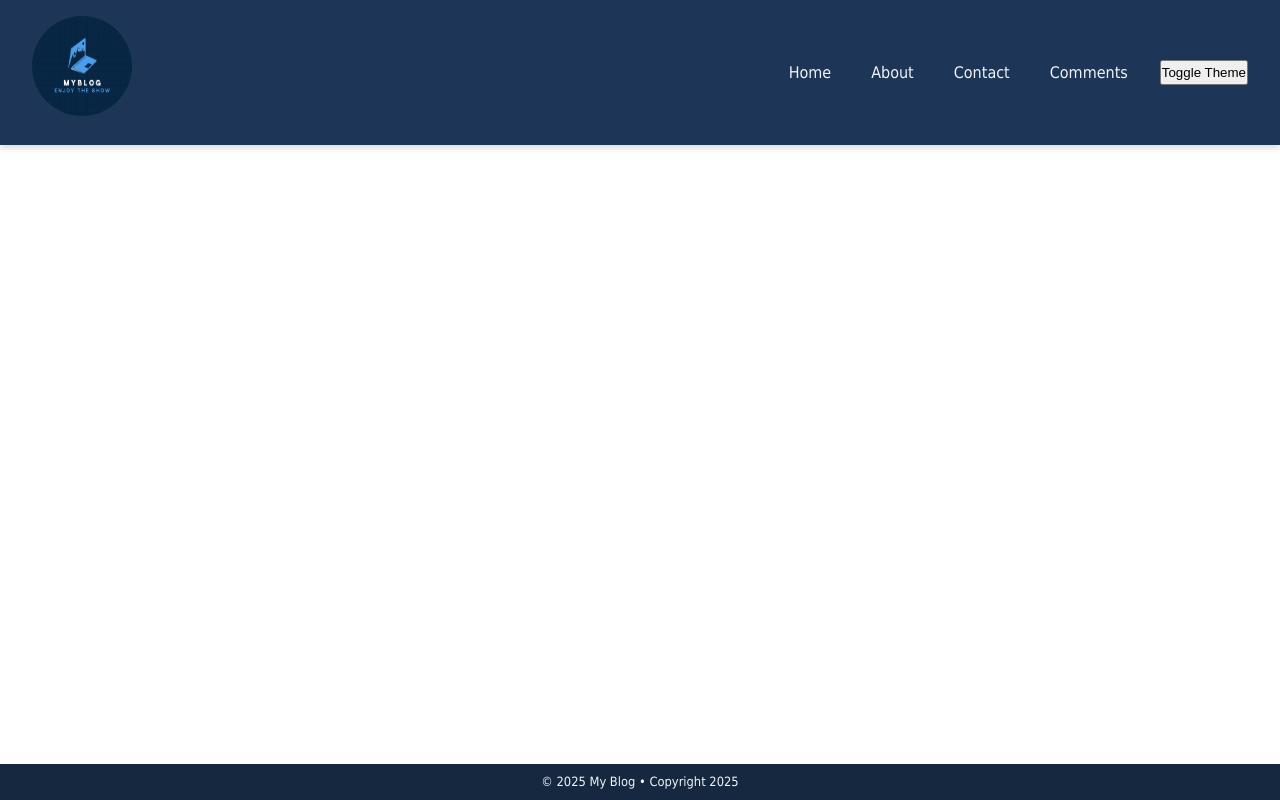
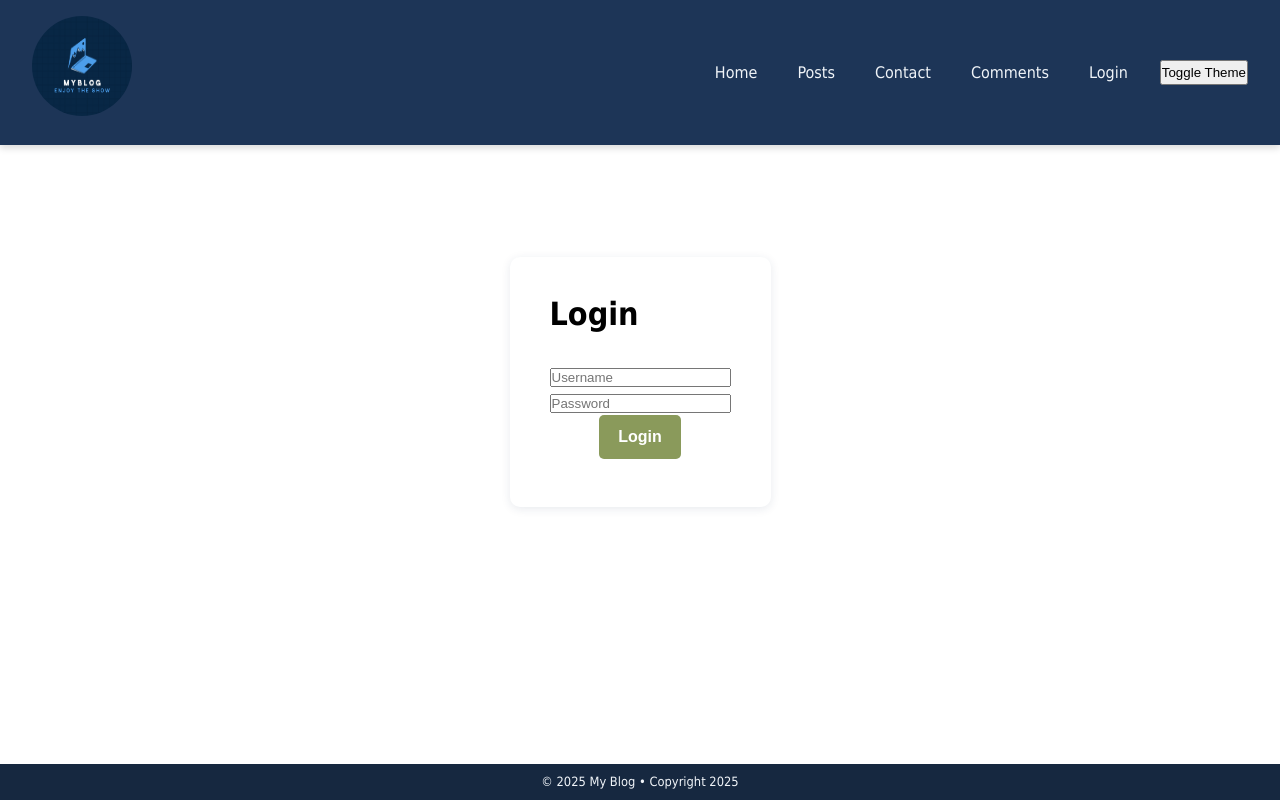
Before and after one commit to mstuper-uncc/react-blog-app, a React (Create React App) app: page /login in a window 1280 px wide. Built offline with nearby package versions, Linux system fonts and the light colour scheme.

Commit message:
adding the login feature

```diff
--- a/src/App.jsx
+++ b/src/App.jsx
@@ -7,24 +7,33 @@ import Footer from './components/common/Footer';
 import Comments from './components/blog/Comments';
 import { ThemeProvider } from './components/common/ThemeContext'
 import { BrowserRouter, Routes, Route } from 'react-router';
+import { AuthProvider } from './components/login/Auth';
+import HomePage from './components/blog/Home';
+import LoginRoutes from './components/login/LoginRoutes';
+import Login from './components/login/Login';
 
 function App() {
     return (
+
     <ThemeProvider>
+        <AuthProvider>
         <BrowserRouter>
         <div class='app'>
         <Header />
         <div class='content'>
             <Routes>
-                <Route path='/' element={<BlogPostsPage />} />
+                <Route path='/' element={<HomePage />} />
                 <Route path='/posts/:id' element={<Blogpost/>} />
                 <Route path='/contact' element={<ContactPage />} />
                 <Route path='/comments' element={<Comments />} />
+                <Route path='/login' element={<Login />} />
+                <Route path='/posts' element={<LoginRoutes><BlogPostsPage /></LoginRoutes>} />
             </Routes>
         </div>
         <Footer />
         </div>
         </BrowserRouter>
+        </AuthProvider>
     </ThemeProvider>
     );
 }
--- a/src/components/blog/Comments.jsx
+++ b/src/components/blog/Comments.jsx
@@ -1,8 +1,10 @@
 import { useState, useEffect } from "react";
-import { useParams } from 'react-router';
+import { useParams} from 'react-router';
+import { useAuth } from "../login/Auth";
 
 function Comments() {
     const { id } = useParams();
+    const { user } = useAuth();
 
     const [ commentList, setCommentList ] = useState([]);
     const [ name, setName ] = useState('');
@@ -27,23 +29,15 @@ function Comments() {
 [id]);
 
     const commentSubmit = () => {
-        fetch(`https://jsonplaceholder.typicode.com/posts/${id}/comments`, {
-            method: 'POST',
-            headers: { 'Content-type': 'application/json; charset=UTF-8',
-            },
-            body: JSON.stringify({
-                name: name,
-                body: comment,
-                postId: id,
-            }),
-        })
-            .then(response => response.json())
-            .then(data => {
-                setCommentList(prev => [...prev, data]);
-                setName('');
-                setComment('');
-            })
-            .catch(error => console.error('Error posting comment:', error));
+            const newComment = {
+            id: commentList.length + 1,
+            postId: id,
+            name: user.username,
+            body: comment
+        };
+
+        setCommentList(prev => [...prev, newComment]);
+        setComment('');
 
     };
 
@@ -55,9 +49,12 @@ function Comments() {
         <div class="comments">
             <h2>Comments</h2>
             <div>
-                <input type="text" placeholder="Name" value={name} onChange={e => setName(e.target.value)} />
-                <textarea placeholder="Comment" value={comment} onChange={e => setComment(e.target.value)} />
-                <button onClick={commentSubmit}>Submit Comment</button>
+                {user ? (
+                        <><p>Commenting as: {user.username}</p><textarea placeholder="Comment" value={comment} onChange={e => setComment(e.target.value)} /><button onClick={commentSubmit}>Submit Comment</button></>
+
+                ) : (
+                    <p>Please login to comment</p>
+                )}
             </div>
             {commentList.length === 0 ? (
                 <p>No comments yet. Be the first to comment.</p>
--- /dev/null
+++ b/src/components/blog/Home.jsx
@@ -0,0 +1,15 @@
+import React from "react";
+import { Link } from "react-router";
+
+function HomePage () {
+    return (
+        <><div class="home">
+            <h2>My Blog</h2>
+            <p>A place to find the most interesting blogs on the web. You can explore anything that has caught your interest. Login to explore.</p>
+        </div><div class="links">
+                <Link to="/login">Login</Link>
+            </div></>
+    );
+}
+
+export default HomePage;
--- a/src/components/common/Header.jsx
+++ b/src/components/common/Header.jsx
@@ -2,9 +2,11 @@ import React from "react";
 import { Link } from "react-router";
 import logo from "./myblog.png";
 import { useTheme } from '../common/ThemeContext';
+import { useAuth } from '../login/Auth';
 
 function Header() {
-    const { toggleTheme } = useTheme();
+    const { theme, toggleTheme } = useTheme();
+    const { user, logout } = useAuth();
     return (
         <header class='header'>
         <div class='navbar'>
@@ -16,9 +18,14 @@ function Header() {
             <nav>
                 <ul>
                     <li><Link to="/">Home</Link></li>
-                    <li><Link to="/about">About</Link></li>
+                    <li><Link to="/posts">Posts</Link></li>
                     <li><Link to="/contact">Contact</Link></li>
                     <li><Link to="/comments">Comments</Link></li>
+                    { user ? (
+                        <li><button onClick={logout}>Logout</button></li>
+                    ) : (
+                        <li><Link to="/login">Login</Link></li>
+                    )}
                     <button onClick={toggleTheme}>Toggle Theme</button>
                 </ul>
             </nav>
--- /dev/null
+++ b/src/components/login/Auth.jsx
@@ -0,0 +1,25 @@
+import React, { createContext, useState, useContext } from 'react';
+
+const Auth = createContext();
+
+export const AuthProvider = ({ children }) => {
+    const [ user, setUser ] = useState(null);
+
+    const login = (username, password) => {
+    if (username && password) {
+        setUser({ username });
+        return true;
+    }
+    return false;
+};
+
+    const logout = () => setUser(null);
+
+    return (
+        <Auth.Provider value={{ user, login, logout }}>
+            {children}
+        </Auth.Provider>
+    );
+};
+
+export const useAuth = () => useContext(Auth);
--- /dev/null
+++ b/src/components/login/Login.jsx
@@ -0,0 +1,50 @@
+import React, { useState } from "react";
+import { useAuth } from "./Auth";
+import { useNavigate } from "react-router";
+
+function Login() {
+  const [username, setUsername] = useState('');
+  const [password, setPassword] = useState('');
+  const [error, setError] = useState('');
+
+  const { login } = useAuth();
+  const navigate = useNavigate();
+
+  const handleSubmit = e => {
+    e.preventDefault();
+    const success = login(username, password);
+    if(success) {
+      navigate("/posts");
+    } else {
+      setError("Invalid Login");
+    }
+  };
+
+  return (
+    <div class="login">
+      <h1>Login</h1>
+
+      <form onSubmit={handleSubmit}>
+        <input
+          placeholder="Username"
+          value={username}
+          onChange={e => setUsername(e.target.value)}
+          required
+        />
+        <br />
+        <input
+          placeholder="Password"
+          type="password"
+          value={password}
+          onChange={e => setPassword(e.target.value)}
+          required
+        />
+
+        {error && <p class="error">{error}</p>}
+
+        <button type="submit">Login</button>
+      </form>
+    </div>
+  );
+}
+export default Login;
--- /dev/null
+++ b/src/components/login/LoginRoutes.jsx
@@ -0,0 +1,11 @@
+import React from "react";
+import { Navigate } from "react-router";
+import { useAuth } from "./Auth";
+
+function LoginRoute({ children }) {
+  const { user } = useAuth();
+
+  return user ? children : <Navigate to="/login" replace />;
+}
+
+export default LoginRoute;
--- a/src/style.css
+++ b/src/style.css
@@ -72,6 +72,22 @@ body {
   color: #fff;
   text-decoration: none;
 }
+
+
+.header .navbar nav ul li button {
+  background-color: #8a9a5b;
+  color: #fff;
+  border: none;
+  padding: 0.6rem 1.2rem;
+  font-size: 1rem;
+  font-weight: 500;
+  border-radius: 6px;
+}
+
+.header .navbar nav ul li button:hover {
+  background-color: #7a8a4f;
+}
+
 
 .logo {
     width: 100px;
@@ -259,3 +275,58 @@ body {
 .contact button:hover {
   background-color: #7a8a4f;
 }
+
+.login {
+  background: #fff;
+  border-radius: 10px;
+  box-shadow: 0 2px 10px rgba(29, 53, 87, 0.1);
+  padding: 2rem 2.5rem;
+  max-width: 400px;
+  margin: 4rem auto;
+  display: flex;
+  flex-direction: column;
+  gap: 1.5rem;
+}
+
+.login button {
+  background-color: #8a9a5b;
+  color: #fff;
+  border: none;
+  padding: 0.8rem 1.2rem;
+  font-size: 1rem;
+  font-weight: 600;
+  border-radius: 5px;
+  display: block;
+  margin: 0 auto 1rem;
+}
+
+.login button:hover {
+  background-color: #7a8a4f;
+}
+.home {
+  text-align: center;
+  margin-bottom: 2rem;
+  color: #1d3557;
+}
+
+.links {
+  margin-top: 2rem;
+  display: flex;
+  justify-content: center;
+  gap: 1.5rem;
+}
+
+
+.links a {
+  background-color: #8a9a5b;
+  color: #fff;
+  text-decoration: none;
+  font-weight: 500;
+  padding: 0.75rem 1.5rem;
+  border-radius: 6px;
+}
+
+.links a:hover {
+  background-color: #7a8a4f;
+  color: #fff;
+}
```
